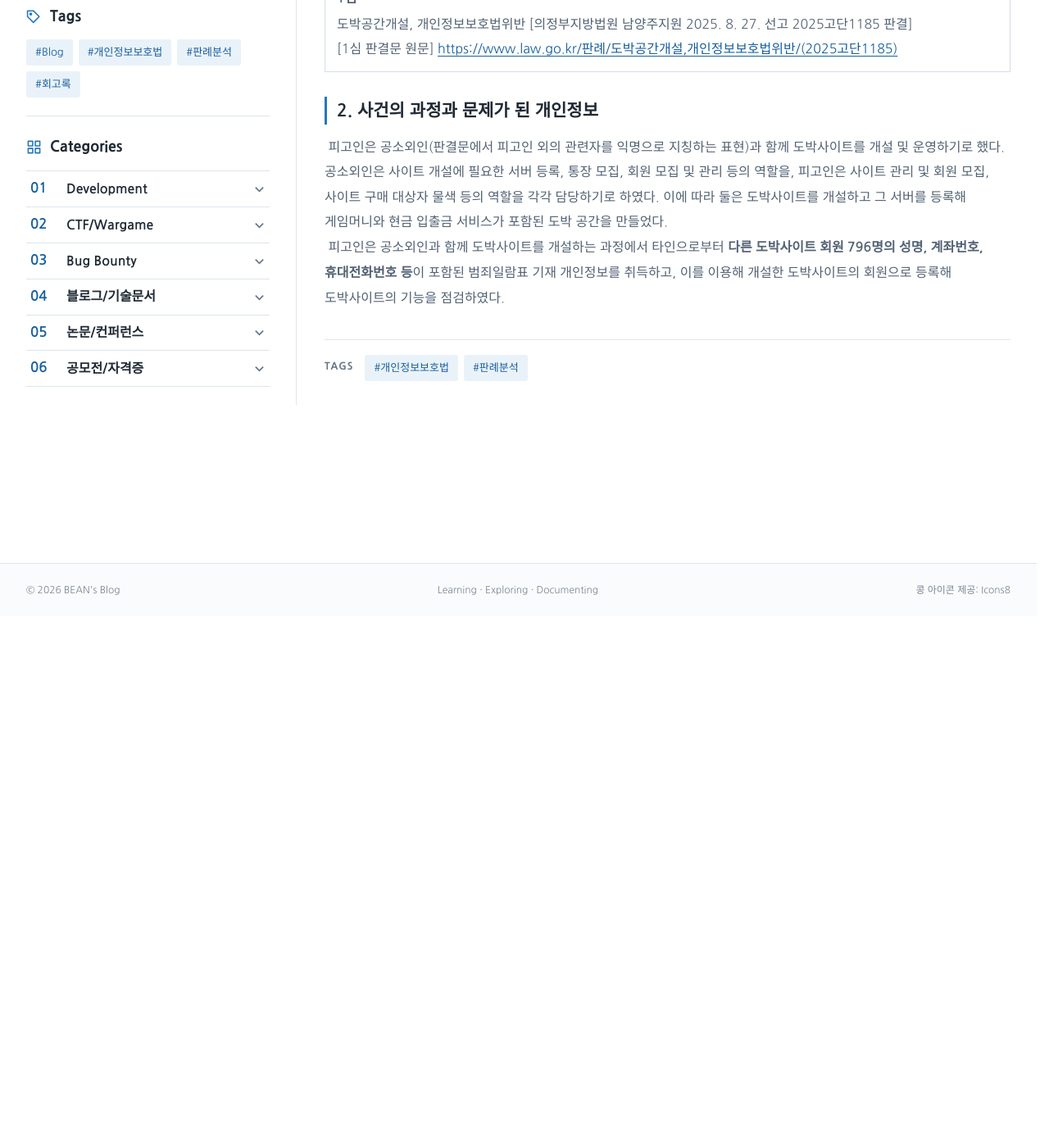
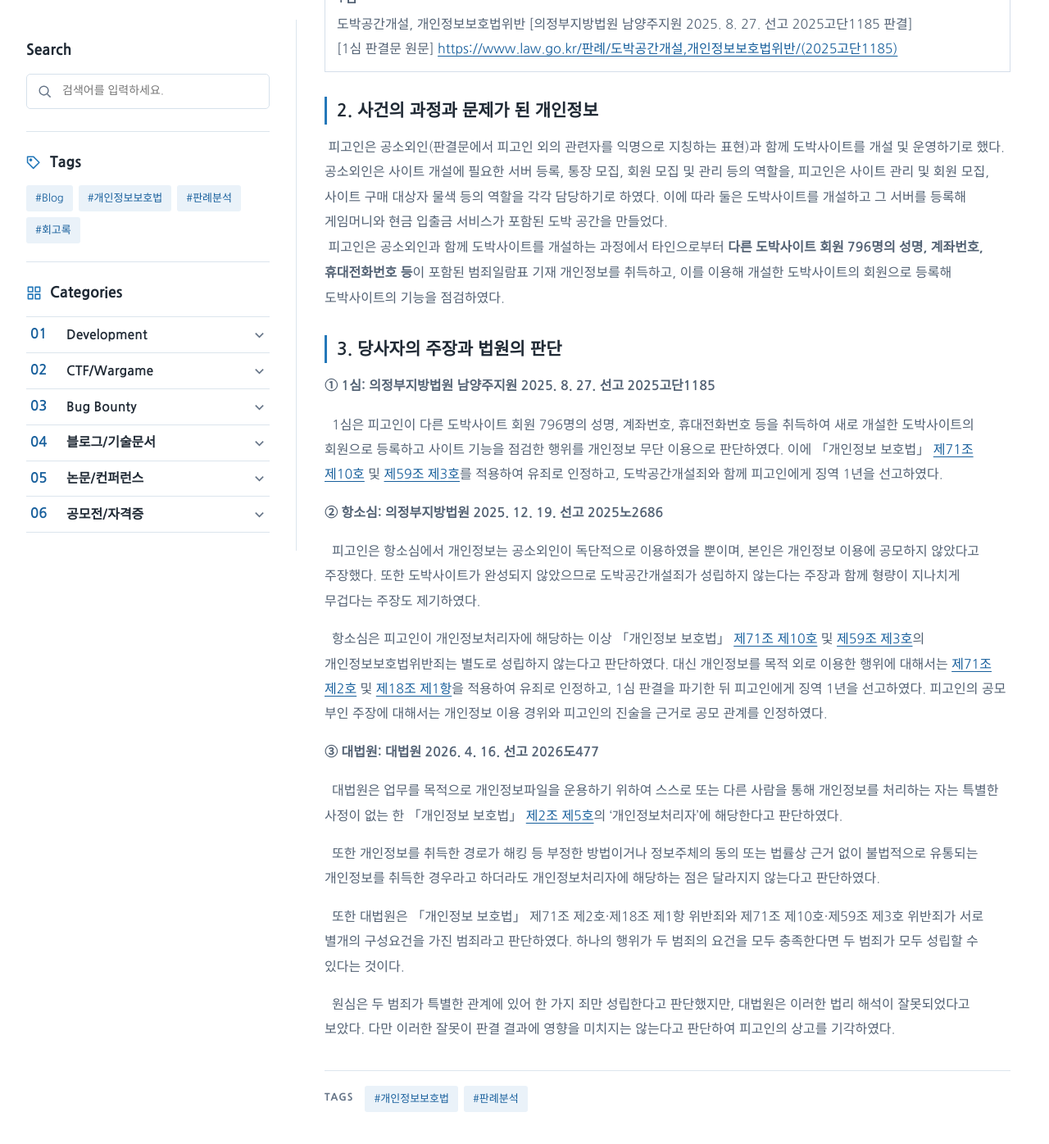
Before and after one commit to BEAN-CMD418/bean-cmd418.github.io, a Jekyll site: the page built from _posts/2026-11-24-personal-information-controller-case-analysis.md, in a window 1280 px wide and 1400 px high, scrolled down 648 px. Shown: the top 1396 px of the window at 82% size. Built offline with Jekyll 4.4.1, drawn with Linux system fonts in a browser that asks for light colours; some web fonts are replaced; before the commit the page ends 1278 px from its top, so only the background shows below that.

Commit message:
Add section 3: parties' arguments and court reasoning

```diff
--- a/_posts/2026-11-24-personal-information-controller-case-analysis.md
+++ b/_posts/2026-11-24-personal-information-controller-case-analysis.md
@@ -29,3 +29,25 @@ tags: [개인정보보호법, 판례분석]
 
 &nbsp;피고인은 공소외인(판결문에서 피고인 외의 관련자를 익명으로 지칭하는 표현)과 함께 도박사이트를 개설 및 운영하기로 했다. 공소외인은 사이트 개설에 필요한 서버 등록, 통장 모집, 회원 모집 및 관리 등의 역할을, 피고인은 사이트 관리 및 회원 모집, 사이트 구매 대상자 물색 등의 역할을 각각 담당하기로 하였다. 이에 따라 둘은 도박사이트를 개설하고 그 서버를 등록해 게임머니와 현금 입출금 서비스가 포함된 도박 공간을 만들었다. <br>
 &nbsp;피고인은 공소외인과 함께 도박사이트를 개설하는 과정에서 타인으로부터 **다른 도박사이트 회원 796명의 성명, 계좌번호, 휴대전화번호 등**이 포함된 범죄일람표 기재 개인정보를 취득하고, 이를 이용해 개설한 도박사이트의 회원으로 등록해 도박사이트의 기능을 점검하였다.
+
+## 3. 당사자의 주장과 법원의 판단
+
+**① 1심: 의정부지방법원 남양주지원 2025. 8. 27. 선고 2025고단1185**
+
+&nbsp;&nbsp;1심은 피고인이 다른 도박사이트 회원 796명의 성명, 계좌번호, 휴대전화번호 등을 취득하여 새로 개설한 도박사이트의 회원으로 등록하고 사이트 기능을 점검한 행위를 개인정보 무단 이용으로 판단하였다. 이에 「개인정보 보호법」 [제71조 제10호](https://www.law.go.kr/법령/개인정보보호법/제71조) 및 [제59조 제3호](https://www.law.go.kr/법령/개인정보보호법/제59조)를 적용하여 유죄로 인정하고, 도박공간개설죄와 함께 피고인에게 징역 1년을 선고하였다.
+
+**② 항소심: 의정부지방법원 2025. 12. 19. 선고 2025노2686**
+
+&nbsp;&nbsp;피고인은 항소심에서 개인정보는 공소외인이 독단적으로 이용하였을 뿐이며, 본인은 개인정보 이용에 공모하지 않았다고 주장했다. 또한 도박사이트가 완성되지 않았으므로 도박공간개설죄가 성립하지 않는다는 주장과 함께 형량이 지나치게 무겁다는 주장도 제기하였다.
+
+&nbsp;&nbsp;항소심은 피고인이 개인정보처리자에 해당하는 이상 「개인정보 보호법」 [제71조 제10호](https://www.law.go.kr/법령/개인정보보호법/제71조) 및 [제59조 제3호](https://www.law.go.kr/법령/개인정보보호법/제59조)의 개인정보보호법위반죄는 별도로 성립하지 않는다고 판단하였다. 대신 개인정보를 목적 외로 이용한 행위에 대해서는 [제71조 제2호](https://www.law.go.kr/법령/개인정보보호법/제71조) 및 [제18조 제1항](https://www.law.go.kr/법령/개인정보보호법/제18조)을 적용하여 유죄로 인정하고, 1심 판결을 파기한 뒤 피고인에게 징역 1년을 선고하였다. 피고인의 공모 부인 주장에 대해서는 개인정보 이용 경위와 피고인의 진술을 근거로 공모 관계를 인정하였다.
+
+**③ 대법원: 대법원 2026. 4. 16. 선고 2026도477**
+
+&nbsp;&nbsp;대법원은 업무를 목적으로 개인정보파일을 운용하기 위하여 스스로 또는 다른 사람을 통해 개인정보를 처리하는 자는 특별한 사정이 없는 한 「개인정보 보호법」 [제2조 제5호](https://www.law.go.kr/법령/개인정보보호법/제2조)의 ‘개인정보처리자’에 해당한다고 판단하였다.
+
+&nbsp;&nbsp;또한 개인정보를 취득한 경로가 해킹 등 부정한 방법이거나 정보주체의 동의 또는 법률상 근거 없이 불법적으로 유통되는 개인정보를 취득한 경우라고 하더라도 개인정보처리자에 해당하는 점은 달라지지 않는다고 판단하였다.
+
+&nbsp;&nbsp;또한 대법원은 「개인정보 보호법」 제71조 제2호·제18조 제1항 위반죄와 제71조 제10호·제59조 제3호 위반죄가 서로 별개의 구성요건을 가진 범죄라고 판단하였다. 하나의 행위가 두 범죄의 요건을 모두 충족한다면 두 범죄가 모두 성립할 수 있다는 것이다.
+
+&nbsp;&nbsp;원심은 두 범죄가 특별한 관계에 있어 한 가지 죄만 성립한다고 판단했지만, 대법원은 이러한 법리 해석이 잘못되었다고 보았다. 다만 이러한 잘못이 판결 결과에 영향을 미치지는 않는다고 판단하여 피고인의 상고를 기각하였다.
```
